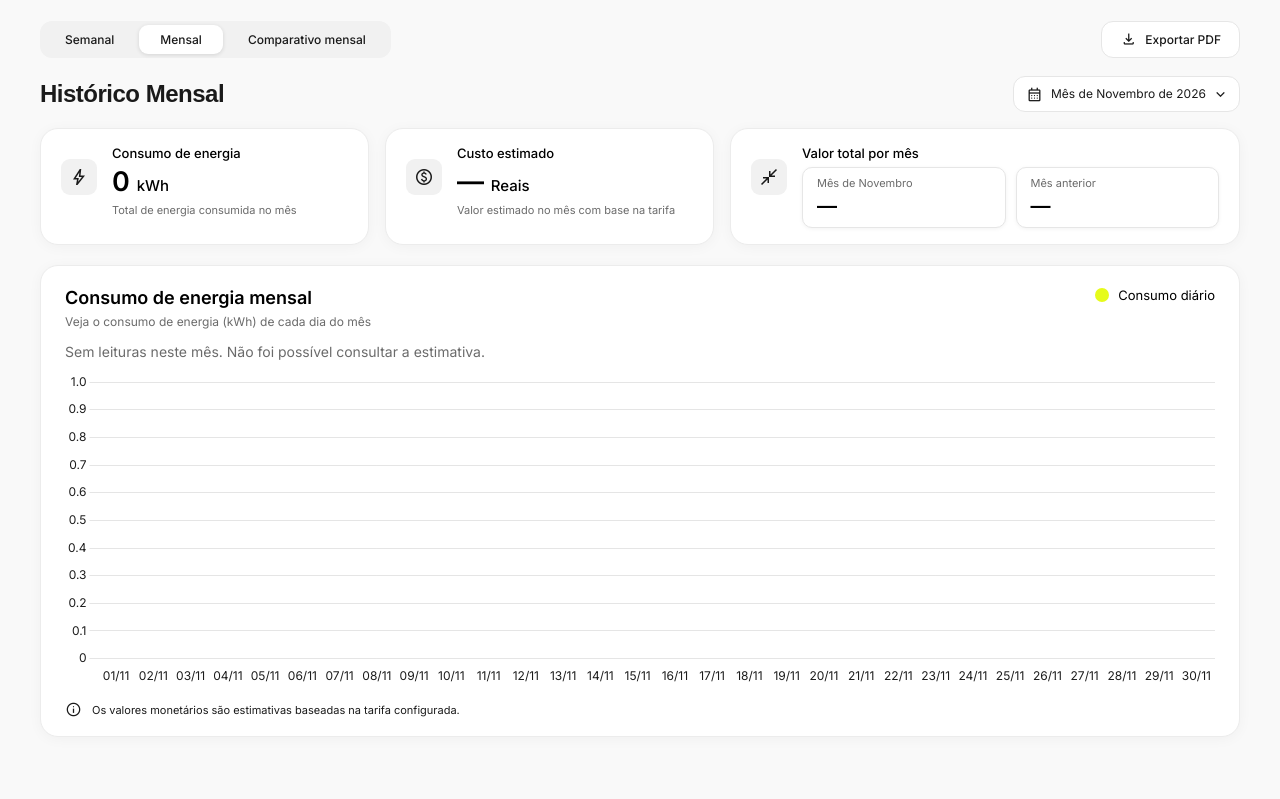
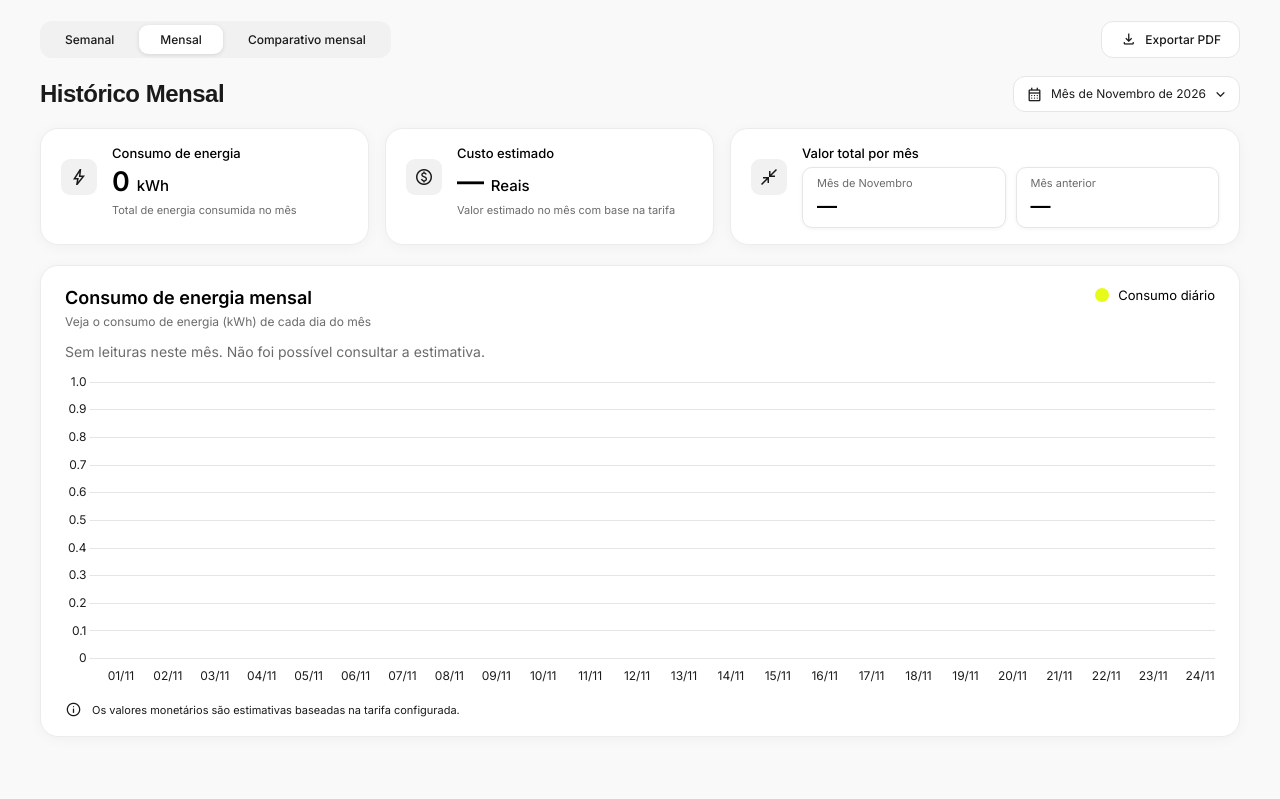
Before and after one commit to MariaVitoriaLopes/ZattsProject, a Spring app: page /historico in a window 1280 px wide. Shown: the part 83-882 px from the top of the page. Run offline with Thymeleaf, Linux system fonts and the light colour scheme; the template is opened without the code that fills it, so the values that code supplies are empty; some web fonts are replaced.

Commit message:
style - correção do responsivo dos gráficos mensal e comparativo de histórico, correção do valor mensal da conta no gráfico

```diff
--- a/backend/src/main/resources/static/css/historico.css
+++ b/backend/src/main/resources/static/css/historico.css
@@ -900,3 +900,56 @@ html[data-tema="escuro"] .hist-valor.hist-variacao-aumento {
         print-color-adjust: exact;
     }
 }
+
+/* ALTERAÇÃO DO CÓDIGO ORIGINAL */
+/* Rolagem horizontal exclusiva dos gráficos mensal e comparativo. */
+
+.hist-grafico-scroll {
+    width: 100%;
+    overflow-x: auto;
+    overflow-y: hidden;
+    position: relative;
+    scrollbar-width: thin;
+    scrollbar-color: #A0A0A0 transparent;
+    -webkit-overflow-scrolling: touch;
+}
+
+.hist-grafico-scroll::-webkit-scrollbar {
+    height: 8px;
+}
+
+.hist-grafico-scroll::-webkit-scrollbar-track {
+    background: transparent;
+    border-radius: 10px;
+}
+
+.hist-grafico-scroll::-webkit-scrollbar-thumb {
+    background-color: #A0A0A0;
+    border-radius: 10px;
+}
+
+.hist-grafico-scroll::-webkit-scrollbar-thumb:hover {
+    background-color: #777777;
+}
+
+.hist-grafico-conteudo {
+    position: relative;
+    height: 100%;
+    min-width: 100%;
+}
+
+.hist-grafico-conteudo canvas {
+    width: 100% !important;
+    height: 100% !important;
+    max-width: none !important;
+}
+
+@media (max-width: 700px) {
+    .hist-grafico-scroll {
+        margin-bottom: 4px;
+    }
+
+    .hist-grafico-scroll::-webkit-scrollbar {
+        height: 6px;
+    }
+}
--- a/backend/src/main/resources/static/js/historico.js
+++ b/backend/src/main/resources/static/js/historico.js
@@ -237,7 +237,7 @@ document.addEventListener('DOMContentLoaded', function () {
 
         return valor;
     }
-
+    /*
     function desenharMensal() {
         if (!ultimoMensal || typeof Chart === 'undefined') {
             return;
@@ -300,6 +300,93 @@ document.addEventListener('DOMContentLoaded', function () {
                         },
                         ticks: {
                             maxRotation: 0
+                        }
+                    },
+                    y: {
+                        beginAtZero: true,
+                        border: {
+                            display: false
+                        },
+                        grid: {
+                            color: cores.grade
+                        }
+                    }
+                }
+            }
+        });
+    }
+
+    */
+    function desenharMensal() {
+        if (!ultimoMensal || typeof Chart === 'undefined') {
+            return;
+        }
+
+        const cores = coresDoTema();
+        const mesTexto = String(ultimoMensal.mes).padStart(2, '0');
+
+        const rotulos = ultimoMensal.kwhPorDia.map(function (valor, indice) {
+            return String(indice + 1).padStart(2, '0') + '/' + mesTexto;
+        });
+
+        const valores = ultimoMensal.kwhPorDia.map(function (valor) {
+            return Math.round(valor * 100) / 100;
+        });
+
+        if (graficoMensal) {
+            graficoMensal.destroy();
+        }
+
+        // ALTERAÇÃO DO CÓDIGO ORIGINAL
+        // Reserva 48px para cada dia, permitindo visualizar todas as barras.
+        const conteudoGrafico = document.getElementById('graficoMensalConteudo');
+
+        conteudoGrafico.style.width =
+            Math.max(720, rotulos.length * 48) + 'px';
+
+        Chart.defaults.font.family = "'Inter', sans-serif";
+        Chart.defaults.color = cores.texto;
+
+        graficoMensal = new Chart(canvasMensal, {
+            type: 'bar',
+            data: {
+                labels: rotulos,
+                datasets: [{
+                    data: valores,
+                    backgroundColor: cores.destaque,
+                    borderRadius: 6,
+                    borderSkipped: false,
+                    maxBarThickness: 40
+                }]
+            },
+            options: {
+                responsive: true,
+                maintainAspectRatio: false,
+                plugins: {
+                    legend: {
+                        display: false
+                    },
+                    tooltip: {
+                        backgroundColor: cores.tooltip,
+                        callbacks: {
+                            label: function (contexto) {
+                                return formatarNumero(contexto.raw, 0, 2)
+                                    + ' kWh';
+                            }
+                        }
+                    }
+                },
+                scales: {
+                    x: {
+                        grid: {
+                            display: false
+                        },
+                        border: {
+                            display: false
+                        },
+                        ticks: {
+                            maxRotation: 0,
+                            autoSkip: false
                         }
                     },
                     y: {
@@ -766,7 +853,7 @@ document.addEventListener('DOMContentLoaded', function () {
             seletorComparativo.appendChild(opcao);
         });
     }
-
+    /*
     function desenharComparativo() {
         if (
             !ultimoComparativo
@@ -822,8 +909,7 @@ document.addEventListener('DOMContentLoaded', function () {
                 labels: rotulos,
                 datasets: [
                     {
-                        label: 'Consumo em '
-                            + nomeMes(atual.ano, atual.mes),
+                        label: 'Consumo em ' + nomeMes(atual.ano, atual.mes),
                         data: valoresAtual,
                         borderColor: cores.destaque,
                         borderWidth: 3,
@@ -836,8 +922,7 @@ document.addEventListener('DOMContentLoaded', function () {
                         pointBorderWidth: 2
                     },
                     {
-                        label: 'Consumo em '
-                            + nomeMes(anterior.ano, anterior.mes),
+                        label: 'Consumo em ' + nomeMes(anterior.ano, anterior.mes),
                         data: valoresAnterior,
                         borderColor: corSecundaria,
                         borderWidth: 3,
@@ -901,6 +986,130 @@ document.addEventListener('DOMContentLoaded', function () {
             }
         });
     }
+    */
+    function desenharComparativo() {
+        if (
+            !ultimoComparativo
+            || typeof Chart === 'undefined'
+            || vistas.comparativo.hidden
+        ) {
+            return;
+        }
+
+        const atual = ultimoComparativo.atual;
+        const anterior = ultimoComparativo.anterior;
+
+        const cores = coresDoTema();
+
+        const escuro =
+            document.documentElement.getAttribute('data-tema') === 'escuro';
+
+        const corSecundaria = '#FF5A00';
+        const borda = escuro ? '#1C1C1C' : '#FFFFFF';
+
+        const rotulos = atual.kwhPorDia.map(function (valor, indice) {
+            return doisDigitos(indice + 1);
+        });
+
+        const valoresAtual = atual.kwhPorDia.map(function (valor) {
+            return Math.round(valor * 100) / 100;
+        });
+
+        const valoresAnterior = Array.from(
+            { length: atual.dias },
+            function (_, indice) {
+                const valor = anterior.kwhPorDia[indice];
+
+                return valor === undefined
+                    ? null
+                    : Math.round(valor * 100) / 100;
+            }
+        );
+
+        if (graficoComparativo) {
+            graficoComparativo.destroy();
+        }
+
+        // ALTERAÇÃO DO CÓDIGO ORIGINAL
+        // Mantém espaço suficiente para os dias dos dois meses.
+        const conteudoGrafico = document.getElementById(
+            'graficoComparativoConteudo'
+        );
+
+        conteudoGrafico.style.width =
+            Math.max(720, rotulos.length * 48) + 'px';
+
+        Chart.defaults.font.family = "'Inter', sans-serif";
+        Chart.defaults.color = cores.texto;
+
+        graficoComparativo = new Chart(canvasComparativo, {
+            type: 'line',
+            data: {
+                labels: rotulos,
+                datasets: [
+                    {
+                        label: 'Consumo em ' + nomeMes(atual.ano, atual.mes),
+                        data: valoresAtual,
+                        borderColor: cores.destaque,
+                        borderWidth: 3,
+                        cubicInterpolationMode: 'monotone',
+                        fill: false,
+                        pointRadius: 5,
+                        pointHoverRadius: 7,
+                        pointBackgroundColor: cores.destaque,
+                        pointBorderColor: borda,
+                        pointBorderWidth: 2
+                    },
+                    {
+                        label: 'Consumo em ' + nomeMes(anterior.ano, anterior.mes),
+                        data: valoresAnterior,
+                        borderColor: corSecundaria,
+                        borderWidth: 3,
+                        cubicInterpolationMode: 'monotone',
+                        fill: false,
+                        pointRadius: 5,
+                        pointHoverRadius: 7,
+                        pointBackgroundColor: corSecundaria,
+                        pointBorderColor: borda,
+                        pointBorderWidth: 2
+                    }
+                ]
+            },
+            options: {
+                responsive: true,
+                maintainAspectRatio: false,
+                interaction: { mode: 'index', intersect: false },
+                plugins: {
+                    legend: { display: false },
+                    tooltip: {
+                        backgroundColor: cores.tooltip,
+                        callbacks: {
+                            title: function (itens) {
+                                return 'Dia ' + itens[0].label;
+                            },
+                            label: function (contexto) {
+                                return contexto.dataset.label + ': '
+                                    + formatarNumero(contexto.raw, 0, 2)
+                                    + ' kWh';
+                            }
+                        }
+                    }
+                },
+                scales: {
+                    x: {
+                        grid: { display: false },
+                        border: { display: false },
+                        ticks: { maxRotation: 0, autoSkip: false }
+                    },
+                    y: {
+                        beginAtZero: true,
+                        border: { display: false },
+                        grid: { color: cores.grade }
+                    }
+                }
+            }
+        });
+    }
 
     // ALTERAÇÃO DO CÓDIGO ORIGINAL
     // Os valores financeiros comparados usam a mesma estimativa do backend
@@ -946,10 +1155,7 @@ document.addEventListener('DOMContentLoaded', function () {
         const variacaoTexto =
             document.getElementById('comparativoVariacaoTexto');
 
-        variacao.classList.remove(
-            'hist-variacao-economia',
-            'hist-variacao-aumento'
-        );
+        variacao.classList.remove('hist-variacao-economia','hist-variacao-aumento');
 
         variacao.textContent = '—';
         variacaoTexto.textContent = 'Calculando comparação...';
@@ -981,15 +1187,11 @@ document.addEventListener('DOMContentLoaded', function () {
                 return;
             }
 
-            document.getElementById('comparativoValorAtual').textContent =
-                formatarReais(estimativaAtual);
+            document.getElementById('comparativoValorAtual').textContent = formatarReais(estimativaAtual);
 
-            document.getElementById('comparativoValorAnterior').textContent =
-                formatarReais(estimativaAnterior);
+            document.getElementById('comparativoValorAnterior').textContent = formatarReais(estimativaAnterior);
 
-            const diferenca = Math.round(
-                (estimativaAtual - estimativaAnterior) * 100
-            ) / 100;
+            const diferenca = Math.round((estimativaAtual - estimativaAnterior) * 100) / 100;
 
             if (atual.leituras === 0 || anterior.leituras === 0) {
                 variacao.textContent = formatarReais(0);
--- a/backend/src/main/resources/templates/historico.html
+++ b/backend/src/main/resources/templates/historico.html
@@ -202,8 +202,10 @@
 
             <p class="hist-estado" id="mensalEstado" hidden></p>
 
-            <div class="hist-grafico">
-                <canvas id="graficoMensal"></canvas>
+            <div class="hist-grafico hist-grafico-scroll">
+                <div class="hist-grafico-conteudo" id="graficoMensalConteudo">
+                    <canvas id="graficoMensal"></canvas>
+                </div>
             </div>
 
             <p class="hist-nota">
@@ -304,8 +306,10 @@
 
             <p class="hist-estado" id="comparativoEstado" hidden></p>
 
-            <div class="hist-grafico">
-                <canvas id="graficoComparativo"></canvas>
+            <div class="hist-grafico hist-grafico-scroll">
+                <div class="hist-grafico-conteudo" id="graficoComparativoConteudo">
+                    <canvas id="graficoComparativo"></canvas>
+                </div>
             </div>
 
             <p class="hist-nota">
```
Also changed, not shown: backend/src/main/resources/templates/home.html (+18 -10 lines).
